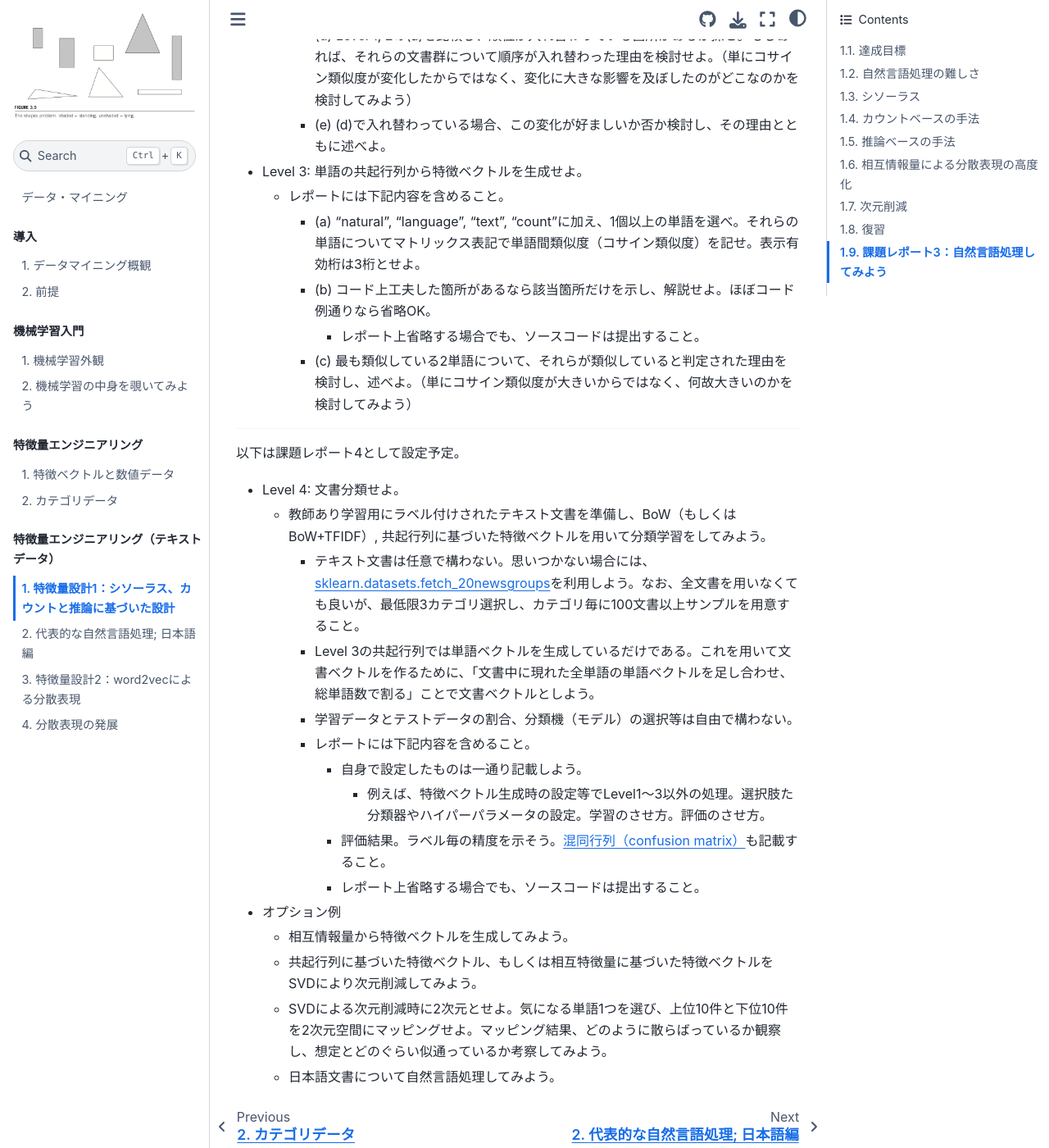
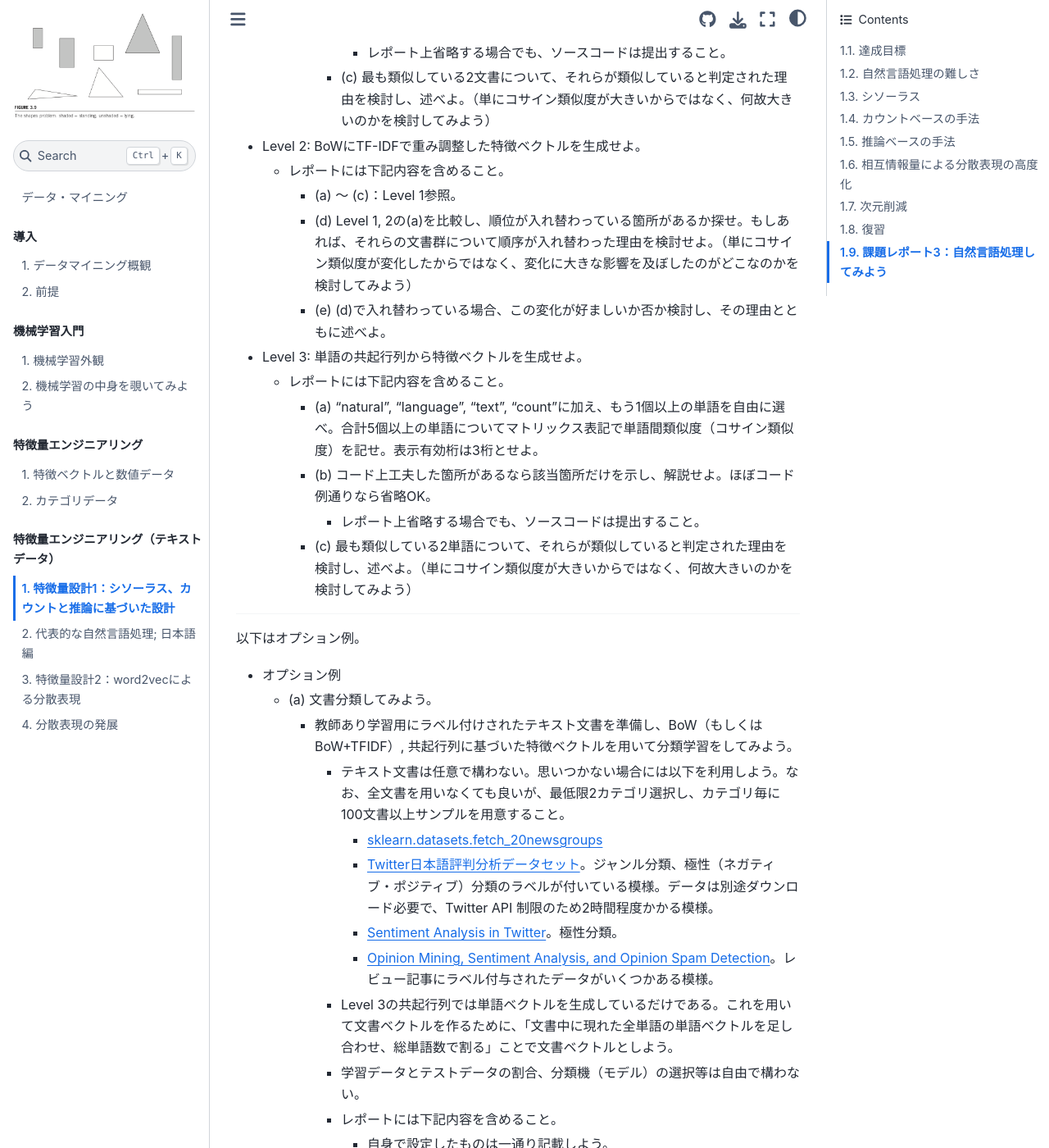
Before and after one commit to naltoma/datamining_intro2021, a Jupyter Book: the page built from 4-nlp/nlp1.md, in a window 1280 px wide and 1400 px high, scrolled down 14217 px. Shown: the whole window at 82% size. Built offline with Jupyter Book 1.0.4 settings and Sphinx 7.4.7 and the Sphinx Book theme 1.1.4, drawn with Linux system fonts in a browser that asks for light colours; pages that are not in the unit, such as notebooks, are missing from menus; some of the changed text lies outside the part shown.

Commit message:
modify desc

```diff
--- a/4-nlp/nlp1.md
+++ b/4-nlp/nlp1.md
@@ -254,12 +254,13 @@
     - 一般的な定義（情報理論、統計学）
       - 2つの離散確率変数（サイコロのように離散的な値を取る確率変数）について、同時出現割合と独立出現割合から関連度合いを求める。
     - 自然言語処理では、「単語」を離散確率変数とみなすことで、2単語についてその関連度合いを、同時出現割合と独立出現割合から求めることに利用している。
-    - P(x)：単語xが出現する確率。（individual distribution）
-    - P(y)：単語yが出現する確率。
-    - P(x, y)：単語xと単語yが同時に出現する確率。（joint distribution）
+    - $P(x)$：単語xが出現する確率。（individual distribution）
+    - $P(y)$：単語yが出現する確率。
+    - $P(x, y)$：単語xと単語yが同時に出現する確率。（joint distribution）
+    - $pmi(x;y) = log\frac{P(x,y)}{P(x)*P(y)}$：単語xと単語yの相互情報量。分母が大きく分子が小さい時、すなわち単語x,yそのものの出現確率が低いが共に出現しやすい場合には総合情報量が大きくなる。
   - 例外対応
     - 数式の性質上、同時出現確率が0の場合、PMIの値が -∞ になってしまう。このため、``Positive PMI = max(0, PMI(x,y))`` として利用することも。この場合、マイナス値は全て0に丸めることになる。
-      - 実際に算出したり、[前述Wikipediaでの例](https://en.wikipedia.org/wiki/Pointwise_mutual_information#Applications)を参照してもわかるが、PMIの値は小さなマイナス値を取ることも多い。0に丸めるか、どうかは
+      - 実際に算出したり、[前述Wikipediaでの例](https://en.wikipedia.org/wiki/Pointwise_mutual_information#Applications)を参照してもわかるが、PMIの値は小さなマイナス値を取ることも多い。
 - コード例
   - [nlp1_code.ipynb](./nlp1_code.ipynb) => 相互情報量による分散表現の高度化
 
@@ -279,12 +280,13 @@
 ---
 ### 特異値分解による次元削減
 - [特異値分解（Singular Value Decomposition; SVD）](https://en.wikipedia.org/wiki/Singular_value_decomposition)
-  - 任意の行列Xを、3つの行列の積に分解（X = UΣV<sup>T</sup>）する。
-  - Uは m x m の直交行列。各列ベクトルは互いに直行しており、転置行列と逆行列が等しい。元の行列Mを回転して得られる、何らかの空間の軸（基底）を形成している。
-    - 共起行列に対して特異値分解を適用すると、新たな軸に対する写像Uを獲得できる。この写像Uは、特異値が大きい順に並ぶΣと対応して形成されており、第1列は最大のデータ分散の方向に存在する第1基底となっている。第2列は2番目の最大分散を持つ直交方向の第2基底であり、以下同様に並んでいる。このため、特異値が大きい順（ランクが高い順）に軸を選んでいくことで次元削減につながる。この一連の軸生成〜軸選択操作により、価値の高い情報で元行列Xを近似している。
-  - Σは m x n の対角行列。対角成分以外は0。行列Mの**特異値**が大きい順に並ぶ。特異値なので、行列Mが与えられるとユニークに算出される。
-    - 第1特異値は、最大のデータ分散の方向に存在する第1基底の重要度を示している。
-  - Vは n x n の直交行列。
+  - 任意の行列Xを、3つの行列の積に分解（X = UΣV<sup>T</sup>）することで任意サイズの行列における特異値を抽出する。この特異値を用いて情報圧縮（次元削減）することを考える。
+    - 参考: [分解すると見える世界 ー特異値分解ー](https://thinkit.co.jp/article/16884)
+    - Uは m x m の直交行列。各列ベクトルは互いに直行しており、転置行列と逆行列が等しい。元の行列Mを回転して得られる、何らかの空間の軸（基底）を形成している。
+      - 共起行列に対して特異値分解を適用すると、新たな軸に対する写像Uを獲得できる。この写像Uは、特異値が大きい順に並ぶΣと対応して形成されており、第1列は最大のデータ分散の方向に存在する第1基底となっている。第2列は2番目の最大分散を持つ直交方向の第2基底であり、以下同様に並んでいる。このため、特異値が大きい順（ランクが高い順）に軸を選んでいくことで次元削減につながる。この一連の軸生成〜軸選択操作により、価値の高い情報で元行列Xを近似している。
+    - Σは m x n の対角行列。対角成分以外は0。行列Mの**特異値**が大きい順に並ぶ。特異値なので、行列Mが与えられるとユニークに算出される。
+      - 第1特異値は、最大のデータ分散の方向に存在する第1基底の重要度を示している。
+    - Vは n x n の直交行列。
 - コード例
   - [nlp1_code.ipynb](./nlp1_code.ipynb) => 特異値分解の実装例
     - [np.linalg.svd](https://docs.scipy.org/doc/numpy/reference/generated/numpy.linalg.svd.html)は、厳密に求めようとするため高コスト。
@@ -321,26 +323,30 @@
     - (e) (d)で入れ替わっている場合、この変化が好ましいか否か検討し、その理由とともに述べよ。
 - Level 3: 単語の共起行列から特徴ベクトルを生成せよ。
   - レポートには下記内容を含めること。
-    - (a) "natural", "language", "text", "count"に加え、1個以上の単語を選べ。それらの単語についてマトリックス表記で単語間類似度（コサイン類似度）を記せ。表示有効桁は3桁とせよ。
+    - (a) "natural", "language", "text", "count"に加え、もう1個以上の単語を自由に選べ。合計5個以上の単語についてマトリックス表記で単語間類似度（コサイン類似度）を記せ。表示有効桁は3桁とせよ。
     - (b) コード上工夫した箇所があるなら該当箇所だけを示し、解説せよ。ほぼコード例通りなら省略OK。
       - レポート上省略する場合でも、ソースコードは提出すること。
     - (c) 最も類似している2単語について、それらが類似していると判定された理由を検討し、述べよ。（単にコサイン類似度が大きいからではなく、何故大きいのかを検討してみよう）
 
 ---
-以下は課題レポート4として設定予定。
+以下はオプション例。
 
-- Level 4: 文書分類せよ。
-  - 教師あり学習用にラベル付けされたテキスト文書を準備し、BoW（もしくはBoW+TFIDF）, 共起行列に基づいた特徴ベクトルを用いて分類学習をしてみよう。
-    - テキスト文書は任意で構わない。思いつかない場合には、[sklearn.datasets.fetch_20newsgroups](https://scikit-learn.org/0.19/datasets/twenty_newsgroups.html)を利用しよう。なお、全文書を用いなくても良いが、最低限3カテゴリ選択し、カテゴリ毎に100文書以上サンプルを用意すること。
-    - Level 3の共起行列では単語ベクトルを生成しているだけである。これを用いて文書ベクトルを作るために、「文書中に現れた全単語の単語ベクトルを足し合わせ、総単語数で割る」ことで文書ベクトルとしよう。
-    - 学習データとテストデータの割合、分類機（モデル）の選択等は自由で構わない。
-    - レポートには下記内容を含めること。
-      - 自身で設定したものは一通り記載しよう。
-        - 例えば、特徴ベクトル生成時の設定等でLevel1〜3以外の処理。選択肢た分類器やハイパーパラメータの設定。学習のさせ方。評価のさせ方。
-      - 評価結果。ラベル毎の精度を示そう。[混同行列（confusion matrix）](https://scikit-learn.org/stable/auto_examples/model_selection/plot_confusion_matrix.html#sphx-glr-auto-examples-model-selection-plot-confusion-matrix-py)も記載すること。
-      - レポート上省略する場合でも、ソースコードは提出すること。
 - オプション例
-  - 相互情報量から特徴ベクトルを生成してみよう。
-  - 共起行列に基づいた特徴ベクトル、もしくは相互特徴量に基づいた特徴ベクトルをSVDにより次元削減してみよう。
-  - SVDによる次元削減時に2次元とせよ。気になる単語1つを選び、上位10件と下位10件を2次元空間にマッピングせよ。マッピング結果、どのように散らばっているか観察し、想定とどのぐらい似通っているか考察してみよう。
-  - 日本語文書について自然言語処理してみよう。
+  - (a) 文書分類してみよう。
+    - 教師あり学習用にラベル付けされたテキスト文書を準備し、BoW（もしくはBoW+TFIDF）, 共起行列に基づいた特徴ベクトルを用いて分類学習をしてみよう。
+      - テキスト文書は任意で構わない。思いつかない場合には以下を利用しよう。なお、全文書を用いなくても良いが、最低限2カテゴリ選択し、カテゴリ毎に100文書以上サンプルを用意すること。
+        - [sklearn.datasets.fetch_20newsgroups](https://scikit-learn.org/0.19/datasets/twenty_newsgroups.html)
+        - [Twitter日本語評判分析データセット](http://www.db.info.gifu-u.ac.jp/sentiment_analysis/)。ジャンル分類、極性（ネガティブ・ポジティブ）分類のラベルが付いている模様。データは別途ダウンロード必要で、Twitter API 制限のため2時間程度かかる模様。
+        - [Sentiment Analysis in Twitter](https://www.cs.york.ac.uk/semeval-2013/task2/index.html)。極性分類。
+        - [Opinion Mining, Sentiment Analysis, and Opinion Spam Detection](https://www.cs.uic.edu/~liub/FBS/sentiment-analysis.html#datasets)。レビュー記事にラベル付与されたデータがいくつかある模様。
+      - Level 3の共起行列では単語ベクトルを生成しているだけである。これを用いて文書ベクトルを作るために、「文書中に現れた全単語の単語ベクトルを足し合わせ、総単語数で割る」ことで文書ベクトルとしよう。
+      - 学習データとテストデータの割合、分類機（モデル）の選択等は自由で構わない。
+      - レポートには下記内容を含めること。
+        - 自身で設定したものは一通り記載しよう。
+          - 例えば、特徴ベクトル生成時の設定等でLevel1〜3以外の処理。選択肢た分類器やハイパーパラメータの設定。学習のさせ方。評価のさせ方。
+        - 評価結果。ラベル毎の精度を示そう。[混同行列（confusion matrix）](https://scikit-learn.org/stable/auto_examples/model_selection/plot_confusion_matrix.html#sphx-glr-auto-examples-model-selection-plot-confusion-matrix-py)も記載すること。
+        - レポート上省略する場合でも、ソースコードは提出すること。
+  - (b) 相互情報量から特徴ベクトルを生成してみよう。
+  - (c) 共起行列に基づいた特徴ベクトル、もしくは相互特徴量に基づいた特徴ベクトルをSVDにより次元削減してみよう。
+  - (d) SVDによる次元削減時に2次元とせよ。気になる単語1つを選び、上位10件と下位10件を2次元空間にマッピングせよ。マッピング結果、どのように散らばっているか観察し、想定とどのぐらい似通っているか考察してみよう。
+  - (e) 日本語文書について自然言語処理してみよう。
```
